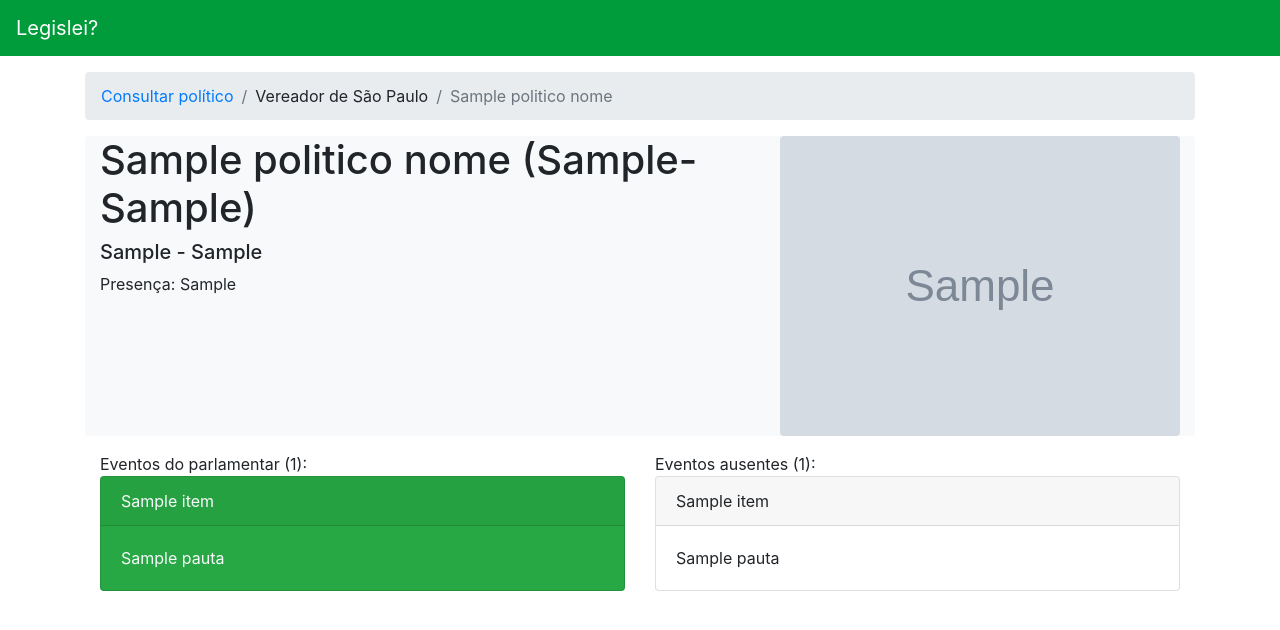
After one commit to brosquinha/legislei, a Flask app: template templates/consulta_vereador.html in a window 1280 px wide. The commit adds this page. Shown: the top 630 px of the page. Run offline with Flask 2, Linux system fonts and the light colour scheme; the template is opened without the code that fills it: most values are stand-ins (such as "Sample title", 1, 10 or a date in 2020); grey boxes marked "Sample" are stand-in pictures; some libraries are stand-ins or nearby versions.

Commit message:
Create new screen for vereadores and WIP for get vereadores operation

```diff
--- a/templates/consulta_deputado.html
+++ b/templates/consulta_deputado.html
@@ -1,6 +1,6 @@
 {% extends 'base.html' %}
 
-{% block title %}Consulta ao Deputado{% endblock %}
+{% block title %}Consulta ao Deputado federal{% endblock %}
 
 {% block content %}
     <nav aria-label="breadcrumb">
@@ -8,7 +8,7 @@
             <li class="breadcrumb-item">
                 <a href="javascript:window.history.back()">Consultar político</a>
             </li>
-            <li class="breadcrumb-item">Deputado</li>
+            <li class="breadcrumb-item">Deputado federal</li>
             <li class="breadcrumb-item active" aria-current="page">{{ deputado_nome }}</li>
         </ol>
     </nav>
--- /dev/null
+++ b/templates/consulta_vereador.html
@@ -0,0 +1,50 @@
+{% extends 'base.html' %}
+
+{% block title %}Consultar Vereador de São Paulo{% endblock %}
+
+{% block content %}
+    <nav aria-label="breadcrumb">
+        <ol class="breadcrumb">
+            <li class="breadcrumb-item">
+                <a href="javascript:window.history.back()">Consultar político</a>
+            </li>
+            <li class="breadcrumb-item">Vereador de São Paulo</li>
+            <li class="breadcrumb-item active" aria-current="page">{{ politico_nome }}</li>
+        </ol>
+    </nav>
+    <div class="container mb-3 bg-light rounded">
+        <div class="media">
+            <div class="media-body">
+                <h1>{{ politico_nome }} ({{ politico_partido }}-{{ politico_uf }})</h1>
+                <h5 class="mt-0">{{ data_inicial }} - {{ data_final }}</h5>
+                Presença: <span class="collapse multi-collapse">{{ presenca }}</span>
+                <span class="collapse show multi-collapse">{{ presenca_relativa }}</span>
+            </div>
+            <img class="align-self-start rounded" src="{{ politico_img }}" alt="{{ politico_nome }}" />
+        </div>
+    </div>
+    <div class="container">
+        <div class="row">
+            <div class="col-sm">Eventos do parlamentar ({{ eventos_presentes|length }}):
+                {% for item in eventos_presentes %}
+                    <div class="card mb-1 bg-success text-light">
+                        <div class="card-header">{{ item['titulo'] }}</div>
+                        <div class="card-body">
+                            <div class="card-text">{{ item['pauta'] }}</div>
+                        </div>
+                    </div>
+                {% endfor %}
+            </div>
+            <div class="col-sm">Eventos ausentes ({{ eventos_ausentes|length }}):
+                {% for item in eventos_ausentes %}
+                    <div class="card mb-1">
+                        <div class="card-header">{{ item['titulo'] }}</div>
+                        <div class="card-body">
+                            <div class="card-text">{{ item['pauta'] }}</div>
+                        </div>
+                    </div>
+                {% endfor %}
+            </div>
+        </div>
+    </div>
+{% endblock %}
--- a/templates/consultar_form.html
+++ b/templates/consultar_form.html
@@ -1,6 +1,6 @@
 {% extends 'base.html' %}
 
-{% block title %}Consultar Político{% endblock %}
+{% block title %}Consultar político{% endblock %}
 
 {% block content %}
     <nav aria-label="breadcrumb">
```
Also changed, not shown: SDKs/CamaraMunicipalSaoPaulo/base.py (+16 -9 lines), vereadoresSaoPaulo.py (+21 -23 lines).
